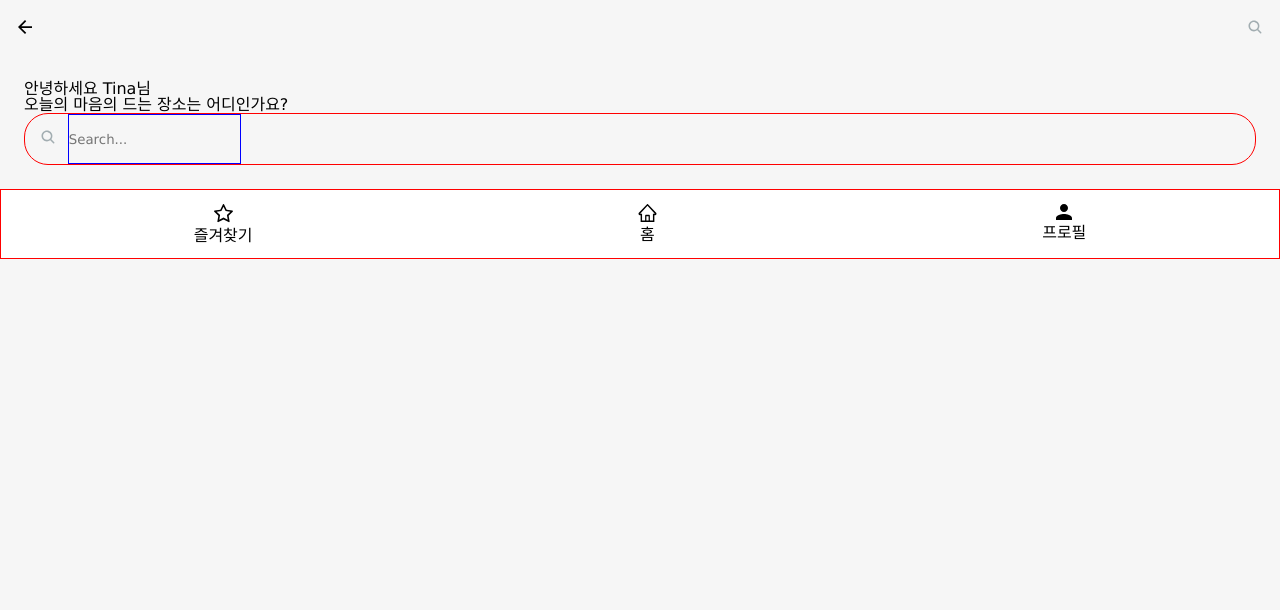
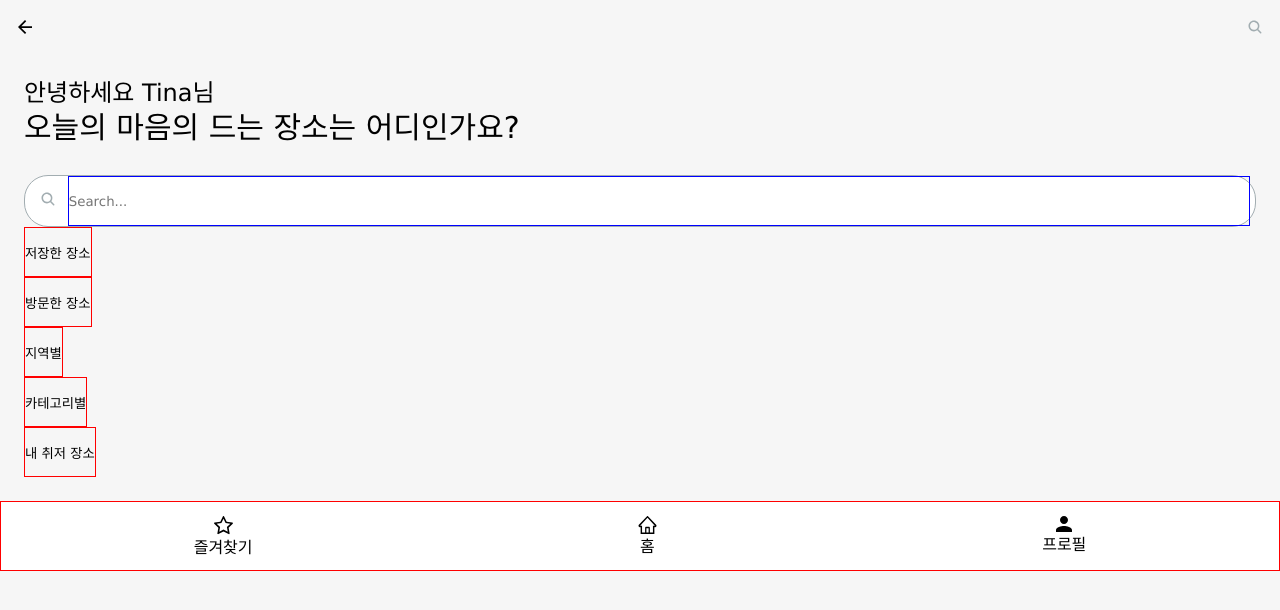
Before and after one commit to danimkim/pinned, a React (Create React App) app: page /home in a window 1280 px wide. Shown: the top 610 px of the page. Built offline with nearby package versions, Linux system fonts and the light colour scheme.

Commit message:
🚧 기본 레이아웃, 화면 구현 중

```diff
--- a/src/pages/Home.js
+++ b/src/pages/Home.js
@@ -1,28 +1,48 @@
 import styled from 'styled-components';
 import { SearchIcon } from '../components/assets';
+import Button from '../elements/Button'
 
 const Home = () => {
-    return <div>
-        <p>안녕하세요 Tina님</p>
-        <p>오늘의 마음의 드는 장소는 어디인가요?</p>
+    return (
+    <div>
+        <Greeting>안녕하세요 Tina님</Greeting>
+        <SubGreeting>오늘의 마음의 드는 장소는 어디인가요?</SubGreeting>
         <InputBox>
             <SearchIcon />
             <Input type="text" placeholder="Search..."/>
         </InputBox>
+        <Button>저장한 장소</Button>
+        <Button>방문한 장소</Button>
+        <Button>지역별</Button>
+        <Button>카테고리별</Button>
+        <Button>내 취저 장소</Button>
     </div>
+    )
 }
 
 export default Home;
 
 const InputBox = styled.div`
-    border: solid 1px red;
+    border: solid 1px #A2ADB1;
     height: 3.125rem;
     border-radius: 1.5rem;
     padding-left: 1rem;
+    background-color: #fff;
 `
 
 const Input = styled.input`
     border: solid 1px blue;
     height: inherit;
     margin-left: 0.8rem;
+    width: calc(100% - 2rem);
 `
+
+const Greeting = styled.p`
+    font-size: 1.5rem;
+    padding-bottom: 0.5rem;
+`
+
+const SubGreeting = styled.p`
+    font-size: 1.875rem;
+    margin-bottom: 2rem;
+`
--- /dev/null
+++ b/src/pages/New.js
@@ -0,0 +1,104 @@
+import styled from 'styled-components'
+import Button from '../elements/Button';
+
+const New = () => {
+    return (
+        <div>
+            <Card>
+                <h2>맛있는전복집</h2>
+                <p>리뷰 점수</p>
+            </Card>
+            <form>
+                <fieldset>
+                    <legend style={{display: "none"}}>마음에 드는 장소를 등록해 보세요</legend>
+                    <input type="radio" id="no" name="isVisited" />
+                    <RadioBtn htmlFor="no">가 보고 싶어요</RadioBtn>
+                    <input type="radio" id="yes" name="isVisited"/>
+                    <RadioBtn htmlFor="yes">가 봤어요</RadioBtn>
+                    <Button>마음에 들어요♥︎</Button>
+                    <Label htmlFor="category">카테고리</Label>
+                    <SelectWrapper>
+                        <Select name="category" id="region">
+                            <option value="">지역 선택</option>
+                            <option value="서울">서울</option>
+                            <option value="경기도">경기도</option>
+                            <option value="포항">포항</option>
+                            <option value="원주">원주</option>
+                            <option value="제주">제주</option>
+                        </Select>
+                        <Select name="category" id="type">
+                            <option value="">업종 선택</option>
+                            <option value="음식점">음식점</option>
+                            <option value="카페베이커리">카페/베이커리</option>
+                            <option value="기타">기타</option>
+                        </Select>
+                    </SelectWrapper>
+                    <label htmlFor="memo"></label>
+                    <Textarea name="memo" id="memo" cols="30" rows="10" placeholder='메모하고 싶은 내용을 입력하세요.'></Textarea>
+                </fieldset>
+            </form>
+
+        </div>
+    )
+}
+
+export default New;
+
+const Card = styled.div`
+    background-color: #fff;
+    padding: 11px 22px;
+    border-radius: 0.625rem;
+    margin-bottom: 1rem;
+`
+
+const RadioBtn = styled.label`
+    display: inline-block;
+    border: solid 2px navy;
+    box-sizing: border-box;
+    padding: 1rem 1rem;
+    border-radius: 0.7rem;
+    font-size: 1rem;
+    font-weight: 700;
+    margin-bottom: 1rem;
+    & + input {
+        margin-right: 1rem;
+    }
+    &:hover {
+        cursor: pointer;
+    }
+`
+
+const SelectWrapper = styled.div`
+    display: flex;
+    margin-bottom: 0.4rem;
+`
+
+const Select = styled.select`
+    border: solid 1px #d1d5db;
+    box-sizing: border-box;
+    padding: 1rem;
+    border-radius: 0.5rem;
+    flex: 1;
+    & + select {
+        margin-left: 0.5rem;
+    }
+    option + option {
+        margin-left: 0.5rem;
+    }
+`
+
+const Label = styled.label`
+    display: block;
+    font-weight: 700;
+    font-size: 1.25rem;
+    margin: 1rem 0;
+`
+
+const Textarea = styled.textarea`
+    border: solid 1px #d1d5db;
+    box-sizing: border-box;
+    display: block;
+    padding: 0.8rem;
+    width: 100%;
+    border-radius: 0.5rem;
+`
--- /dev/null
+++ b/src/pages/Search.js
@@ -0,0 +1,30 @@
+import styled from 'styled-components';
+import { SearchIcon } from '../components/assets';
+
+const Search = () => {
+    return (
+        <div>
+            <InputBox>
+            <SearchIcon />
+            <Input type="text" placeholder="Search..."/>
+        </InputBox>
+        </div>
+    )
+}
+
+export default Search;
+
+const InputBox = styled.div`
+    border: solid 1px #A2ADB1;
+    height: 3.125rem;
+    border-radius: 1.5rem;
+    padding-left: 1rem;
+    background-color: #fff;
+`
+
+const Input = styled.input`
+    border: solid 1px blue;
+    height: inherit;
+    margin-left: 0.8rem;
+    width: calc(100% - 2rem);
+`
```
